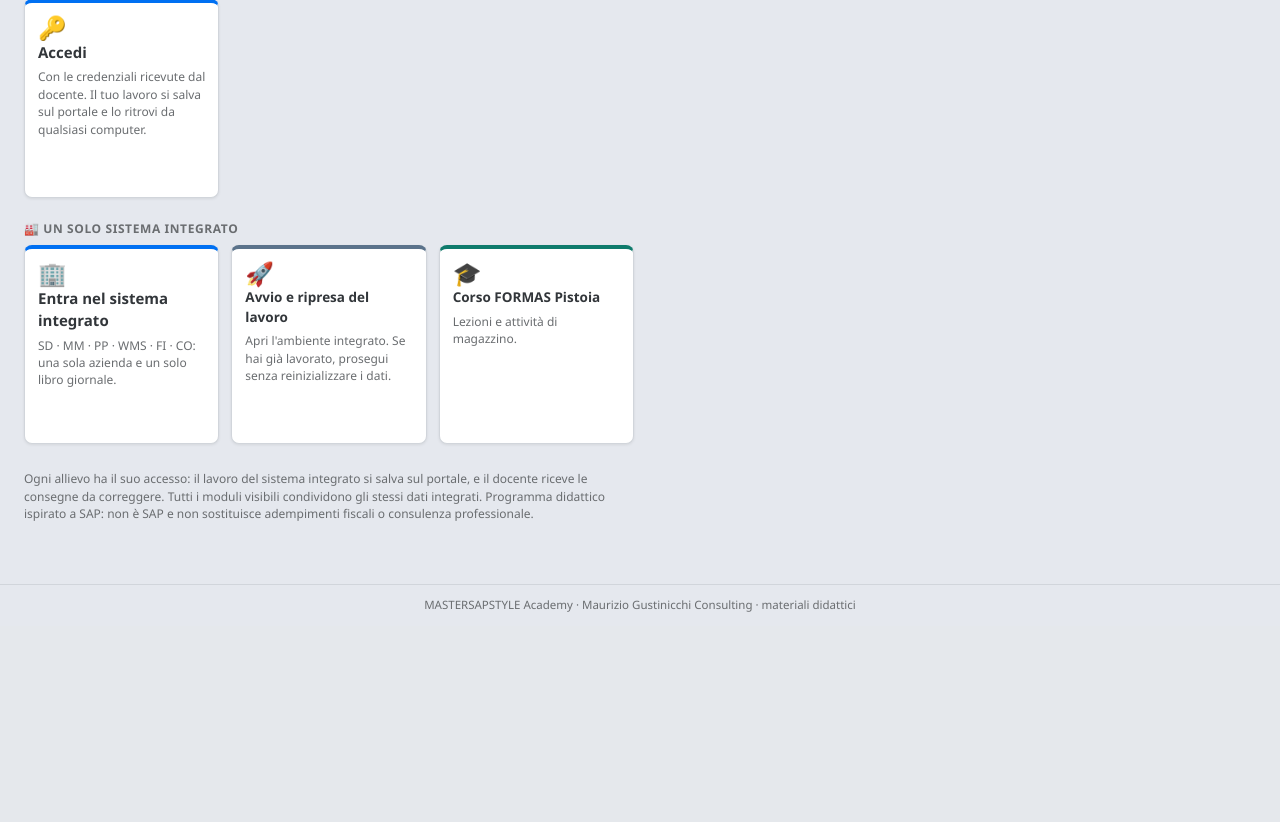
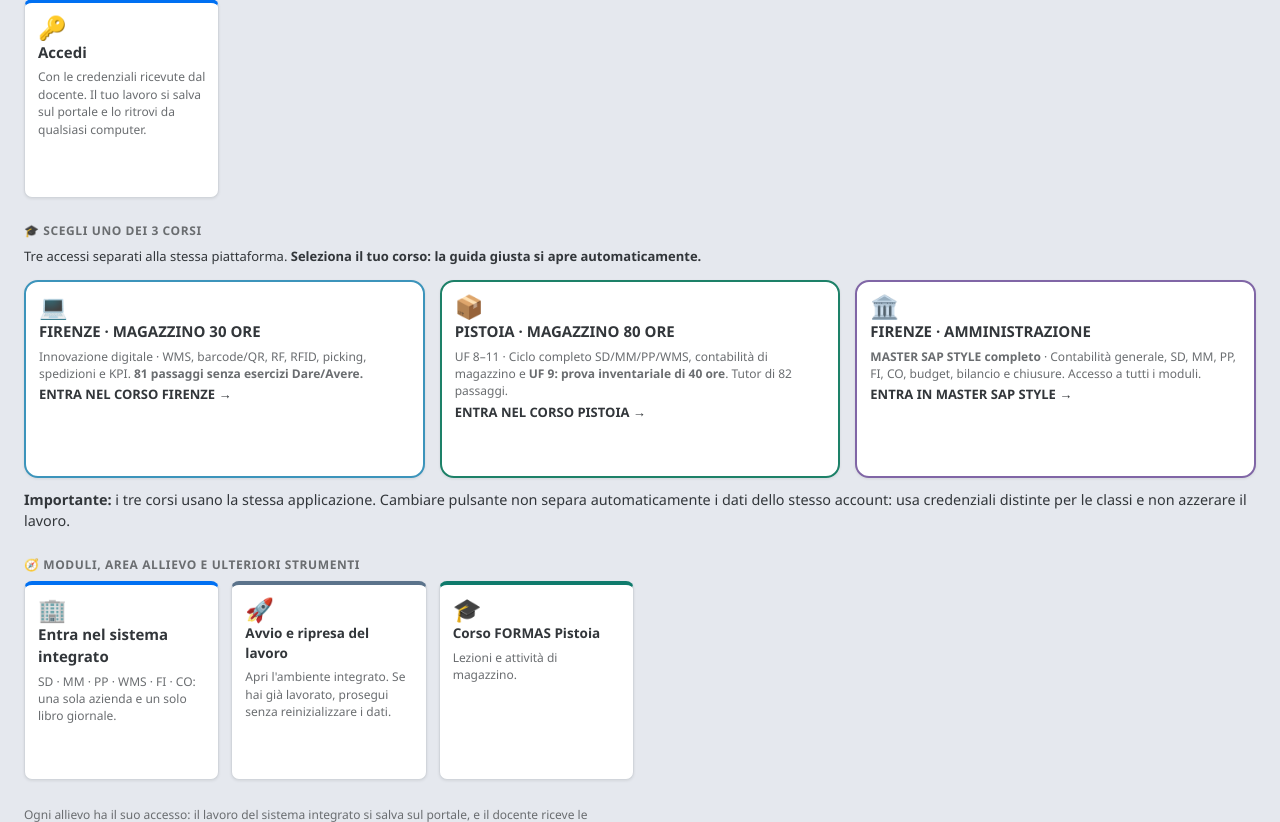
Before and after one commit to Maurizio-7887/MASTERSAPSTYLE-ACADEMY, a Flask app: page / in a window 1280 px wide. Shown: the part 189-1011 px from the top of the page. Before the commit the page ends 801 px from the top, so only its background shows below. Run offline with Flask 3, Linux system fonts and the light colour scheme; some libraries are stand-ins or nearby versions.

Commit message:
Display three prominent distinct course tiles at entry: Firenze 30h, Pistoia 80h, Firenze full administration

```diff
--- a/app/blueprints/portale/templates/portale/home.html
+++ b/app/blueprints/portale/templates/portale/home.html
@@ -35,7 +35,32 @@
     </a>
   </div>
   {% endif %}
-  <div class="msa-gruppo">🏭 Un solo sistema integrato</div>
+  <section aria-labelledby="scelta-corsi" style="margin:24px 0">
+    <h2 class="msa-gruppo" id="scelta-corsi">🎓 SCEGLI UNO DEI 3 CORSI</h2>
+    <p style="margin:0 0 14px">Tre accessi separati alla stessa piattaforma. <strong>Seleziona il tuo corso: la guida giusta si apre automaticamente.</strong></p>
+    <div class="msa-tiles" style="display:grid;grid-template-columns:repeat(auto-fit,minmax(235px,1fr));gap:15px">
+      <a class="msa-tile grande g-magazzino" data-corso="firenze-magazzino-30" href="{{ url_for('erp_dati.avvio',versione='vuoto',esercizio_guida='firenze-30') }}" style="border:2px solid #3c94bb;border-radius:14px">
+        <span class="ic" aria-hidden="true">💻</span>
+        <b>FIRENZE · MAGAZZINO 30 ORE</b>
+        <p>Innovazione digitale · WMS, barcode/QR, RF, RFID, picking, spedizioni e KPI. <strong>81 passaggi senza esercizi Dare/Avere.</strong></p>
+        <strong>ENTRA NEL CORSO FIRENZE →</strong>
+      </a>
+      <a class="msa-tile grande g-magazzino" data-corso="pistoia-magazzino-80" href="{{ url_for('erp_dati.avvio',versione='vuoto',esercizio_guida='magazziniere-5') }}" style="border:2px solid #1d8168;border-radius:14px">
+        <span class="ic" aria-hidden="true">📦</span>
+        <b>PISTOIA · MAGAZZINO 80 ORE</b>
+        <p>UF 8–11 · Ciclo completo SD/MM/PP/WMS, contabilità di magazzino e <strong>UF 9: prova inventariale di 40 ore</strong>. Tutor di 82 passaggi.</p>
+        <strong>ENTRA NEL CORSO PISTOIA →</strong>
+      </a>
+      <a class="msa-tile grande g-contabilita" data-corso="firenze-amministrazione" href="{{ url_for('portale.ingresso',versione='vuoto',esercizio_guida='s4-integrato') }}" style="border:2px solid #8066a6;border-radius:14px">
+        <span class="ic" aria-hidden="true">🏛️</span>
+        <b>FIRENZE · AMMINISTRAZIONE</b>
+        <p><strong>MASTER SAP STYLE completo</strong> · Contabilità generale, SD, MM, PP, FI, CO, budget, bilancio e chiusure. Accesso a tutti i moduli.</p>
+        <strong>ENTRA IN MASTER SAP STYLE →</strong>
+      </a>
+    </div>
+    <p style="margin-top:12px;font-size:.9rem"><strong>Importante:</strong> i tre corsi usano la stessa applicazione. Cambiare pulsante non separa automaticamente i dati dello stesso account: usa credenziali distinte per le classi e non azzerare il lavoro.</p>
+  </section>
+  <div class="msa-gruppo">🧭 Moduli, area allievo e ulteriori strumenti</div>
   <div class="msa-tiles">
     <a class="msa-tile grande g-magazzino" href="{{ url_for('portale.ingresso', versione='vuoto') }}">
       <span class="ic" aria-hidden="true">🏢</span><b>Entra nel sistema integrato</b>
```
